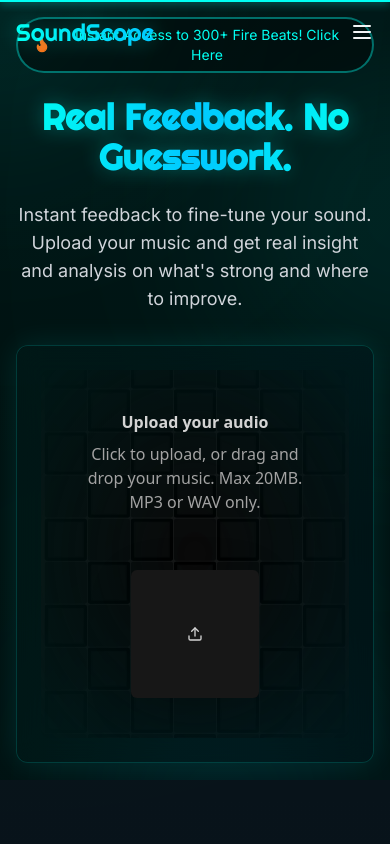
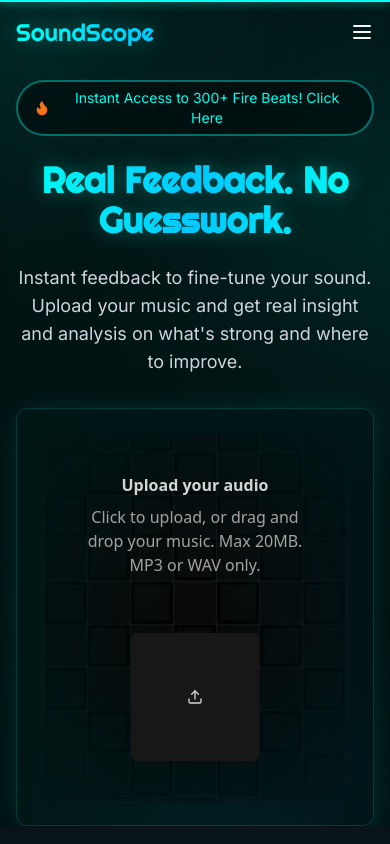
Before and after one commit to twosyntaxerrors/music-feedback-tool, a Next.js app: page / in a window 390 px wide. Shown: the top 844 px of the page. Built offline with nearby package versions, Linux system fonts and the light colour scheme.

Commit message:
Fix mobile layout issues: - Add scroll-based header hiding - Fix hero badge positioning on mobile - Improve badge click functionality

```diff
--- a/src/components/header.tsx
+++ b/src/components/header.tsx
@@ -52,16 +52,27 @@ const navItems: NavItem[] = [
 export function Header() {
   const [isScrolled, setIsScrolled] = useState(false);
   const [isMobileMenuOpen, setIsMobileMenuOpen] = useState(false);
+  const [isVisible, setIsVisible] = useState(true);
+  const [lastScrollY, setLastScrollY] = useState(0);
 
   useEffect(() => {
     const handleScroll = () => {
-      const offset = window.scrollY;
-      setIsScrolled(offset > 50);
+      const currentScrollY = window.scrollY;
+
+      // Update scroll visibility
+      if (currentScrollY > lastScrollY && currentScrollY > 100) {
+        setIsVisible(false); // Hide when scrolling down
+      } else {
+        setIsVisible(true); // Show when scrolling up
+      }
+
+      setLastScrollY(currentScrollY);
+      setIsScrolled(currentScrollY > 50);
     };
 
     window.addEventListener("scroll", handleScroll);
     return () => window.removeEventListener("scroll", handleScroll);
-  }, []);
+  }, [lastScrollY]);
 
   const scrollToSection = (sectionId: string) => {
     const section = document.getElementById(sectionId);
@@ -73,7 +84,9 @@ export function Header() {
 
   return (
     <header
-      className={`fixed top-0 left-0 right-0 z-50 transition-all duration-300 ${
+      className={`fixed top-0 left-0 right-0 z-50 transition-all duration-300 transform ${
+        isVisible ? 'translate-y-0' : '-translate-y-full'
+      } ${
         isScrolled
           ? "bg-gray-900/90 backdrop-blur-md shadow-md"
           : "bg-transparent"
--- a/src/components/hero-section.tsx
+++ b/src/components/hero-section.tsx
@@ -23,7 +23,7 @@ export function HeroSection({ onUploadComplete, onError, onReset, showUploader =
       <div className="absolute top-20 -right-40 w-80 h-80 bg-[#00fff2] rounded-full mix-blend-screen filter blur-[100px] opacity-10 animate-blob animation-delay-4000"></div>
 
       {/* Content */}
-      <div className="container mx-auto px-4 text-center relative z-10">
+      <div className="container mx-auto px-4 text-center relative z-10 mt-20 md:mt-0">
         <motion.div
           initial={{ opacity: 0, y: 20 }}
           animate={{ opacity: 1, y: 0 }}
@@ -35,7 +35,7 @@ export function HeroSection({ onUploadComplete, onError, onReset, showUploader =
               href="https://www.ervnoel.com"
               text="Instant Access to 300+ Fire Beats! Click Here"
               variant="outline"
-              className="bg-black/40 border-[#00fff2]/40 hover:border-[#00fff2] text-[#00fff2] hover:bg-black/60"
+              className="bg-black/40 border-[#00fff2]/40 hover:border-[#00fff2] text-[#00fff2] hover:bg-black/60 cursor-pointer"
               icon={<Flame className="w-4 h-4 text-orange-500 fill-orange-500" />}
               target="_blank"
             />
```
